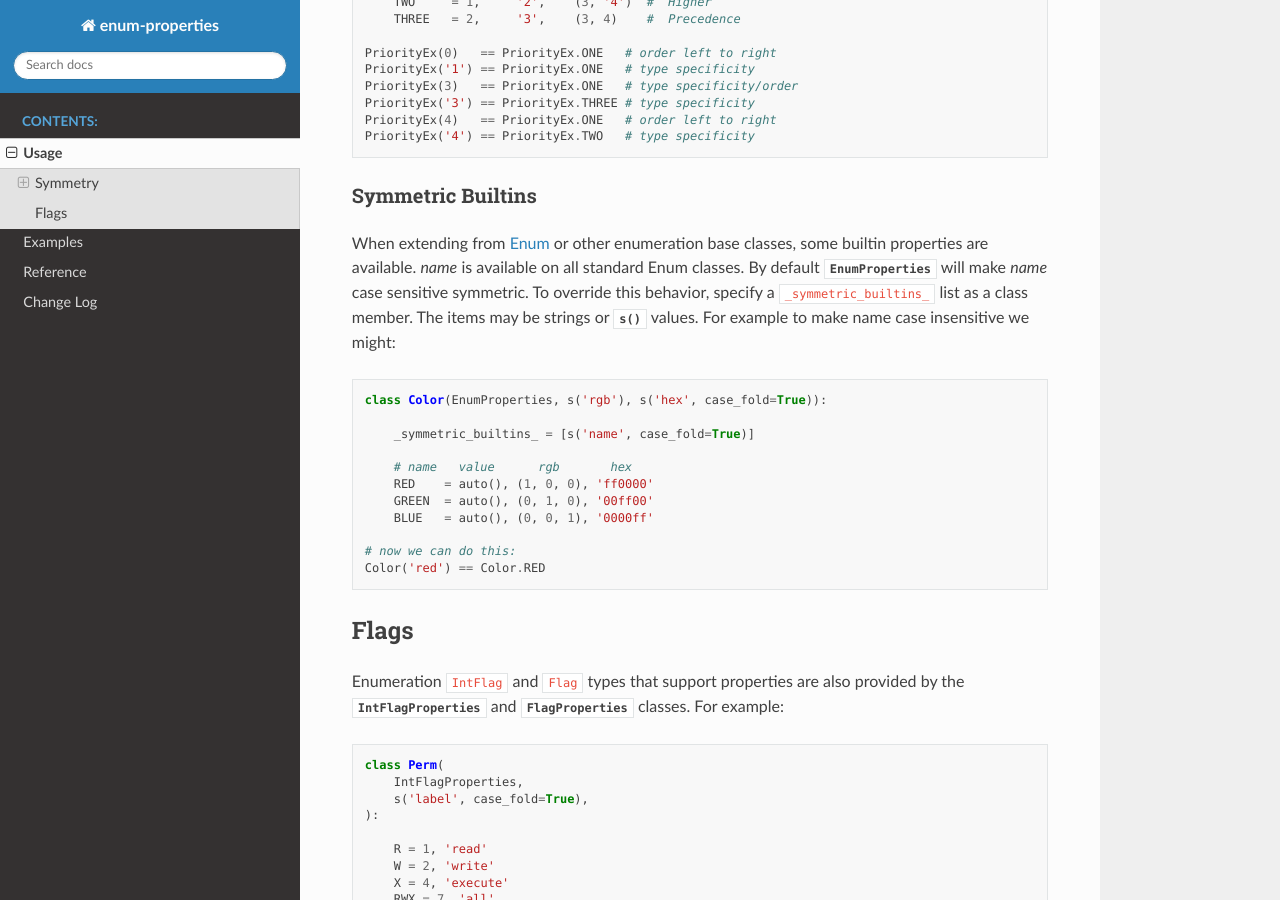
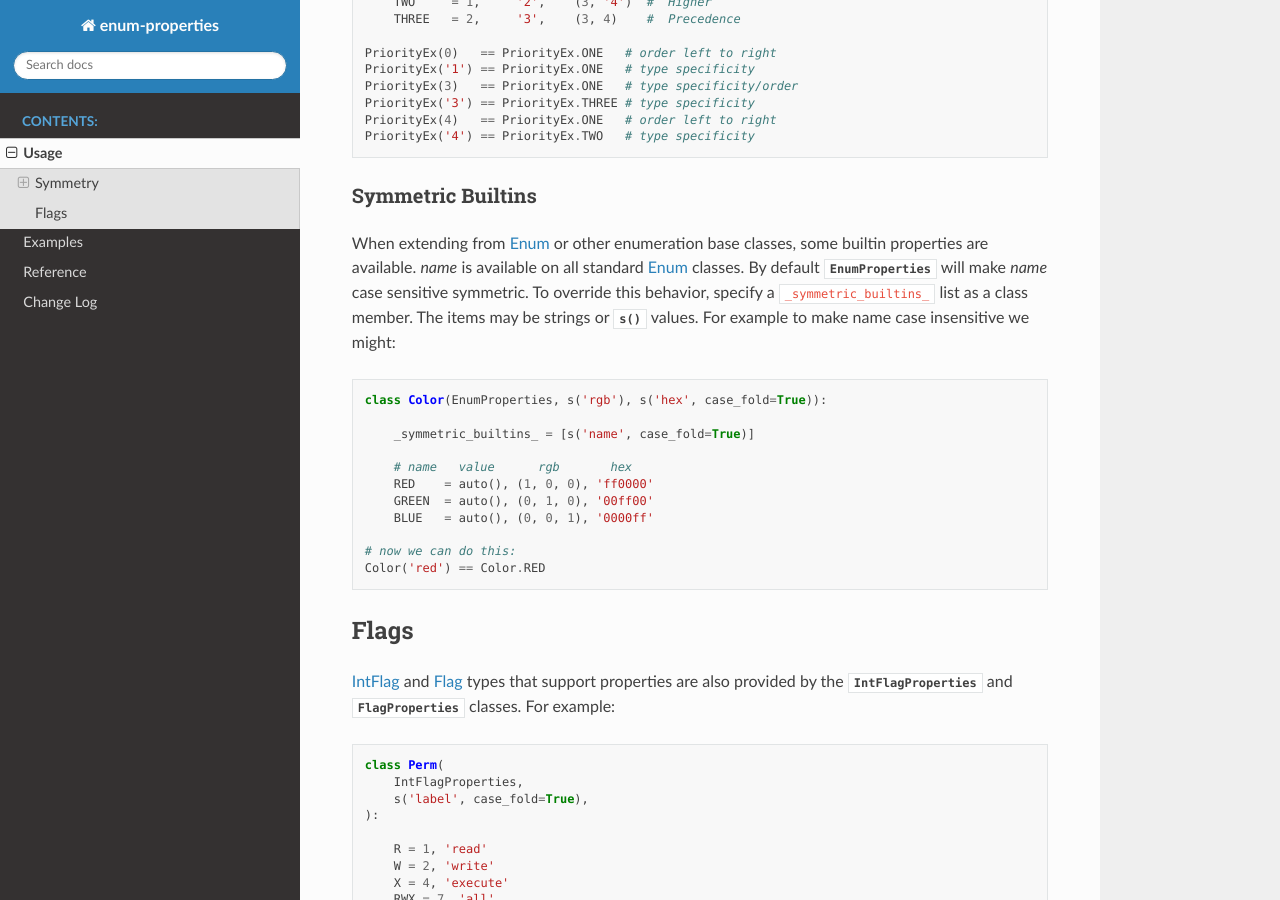
Before and after one commit to bckohan/enum-properties, a Sphinx documentation site: the page built from doc/source/usage.rst, in a window 1280 px wide and 900 px high, scrolled down 2778 px. Built offline with Sphinx 7.4.7 and the Read the Docs theme 2.0.0, drawn with Linux system fonts in a browser that asks for light colours.

Commit message:
add new types to all, some doc fixes

```diff
--- a/doc/source/refs.rst
+++ b/doc/source/refs.rst
@@ -2,4 +2,7 @@
 .. _GitHub: https://github.com/bckohan/enum-properties
 .. _PyPI: https://pypi.python.org/pypi/enum-properties
 .. _Enum: https://docs.python.org/3/library/enum.html#enum.Enum
+.. _IntEnum: https://docs.python.org/3/library/enum.html#enum.IntEnum
+.. _Flag: https://docs.python.org/3/library/enum.html#enum.Flag
+.. _IntFlag: https://docs.python.org/3/library/enum.html#enum.IntFlag
 .. _ValueError: https://docs.python.org/3/library/exceptions.html#ValueError
--- a/doc/source/usage.rst
+++ b/doc/source/usage.rst
@@ -164,7 +164,7 @@
 ##################
 
 When extending from Enum_ or other enumeration base classes, some builtin
-properties are available. `name` is available on all standard Enum classes. By
+properties are available. `name` is available on all standard Enum_ classes. By
 default :py:class:`~enum_properties.EnumProperties` will make `name` case
 sensitive symmetric. To override this behavior, specify a
 ``_symmetric_builtins_`` list as a class member. The items may be strings or
@@ -189,8 +189,8 @@
 Flags
 -----
 
-Enumeration ``IntFlag`` and ``Flag`` types that support properties are also
-provided by the :py:class:`~enum_properties.IntFlagProperties` and
+IntFlag_ and Flag_ types that support properties are also provided by the
+:py:class:`~enum_properties.IntFlagProperties` and
 :py:class:`~enum_properties.FlagProperties` classes. For example:
 
 .. code-block:: python
--- a/enum_properties/__init__.py
+++ b/enum_properties/__init__.py
@@ -31,6 +31,9 @@
 __all__ = [
     'VERSION',
     'EnumProperties',
+    'IntEnumProperties',
+    'FlagProperties',
+    'IntFlagProperties',
     'EnumPropertiesMeta',
     'SymmetricMixin',
     'p',
```
Also changed, not shown: other parts of doc/source/usage.rst (+2 -2 lines).
